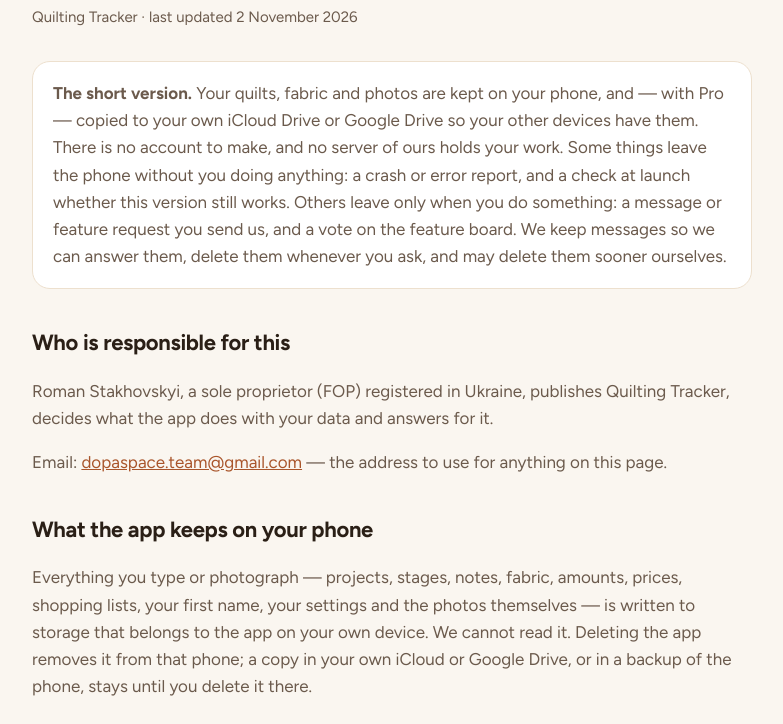
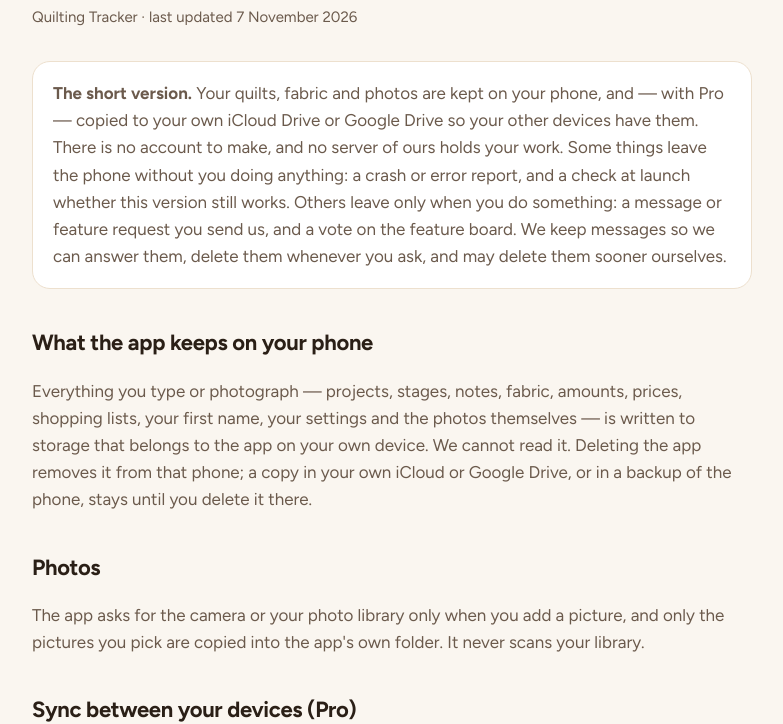
Before and after one commit to roman-stakhovskyi/app_docs, a plain HTML site: page quilting-tracker/privacy.html in a window 1280 px wide. Shown: the part 90-814 px from the top of the page, without its empty margins (248-1031 px from the left). Drawn offline with Linux system fonts and the light colour scheme.

Commit message:
keep the contact in its own section only, and date the quilting tracker documents 7 november

```diff
--- a/quilting-tracker/privacy.html
+++ b/quilting-tracker/privacy.html
@@ -10,7 +10,7 @@
 <main>
 <header>
   <h1>Privacy Policy</h1>
-  <p class="updated">Quilting Tracker · last updated 2 November 2026</p>
+  <p class="updated">Quilting Tracker · last updated 7 November 2026</p>
 </header>
 
 <div class="card">
@@ -22,11 +22,6 @@
   request you send us, and a vote on the feature board. We keep messages so we can answer them,
   delete them whenever you ask, and may delete them sooner ourselves.</p>
 </div>
-
-<h2>Who is responsible for this</h2>
-<p>Roman Stakhovskyi, a sole proprietor (FOP) registered in Ukraine, publishes Quilting Tracker, decides what the app does with your data and answers for it.</p>
-<p>Email: <a href="mailto:dopaspace.team@gmail.com">dopaspace.team@gmail.com</a> — the address
-to use for anything on this page.</p>
 
 <h2>What the app keeps on your phone</h2>
 <p>Everything you type or photograph — projects, stages, notes, fabric, amounts, prices,
```
Also changed, not shown: quilting-tracker/terms.html (+3 -3 lines).
